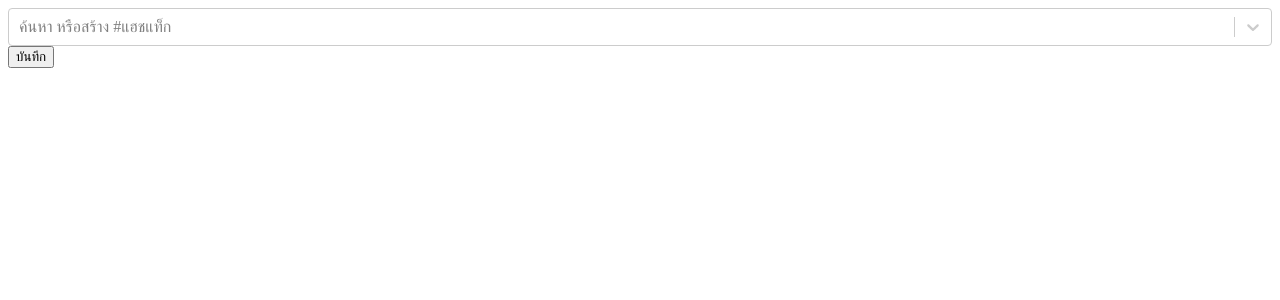
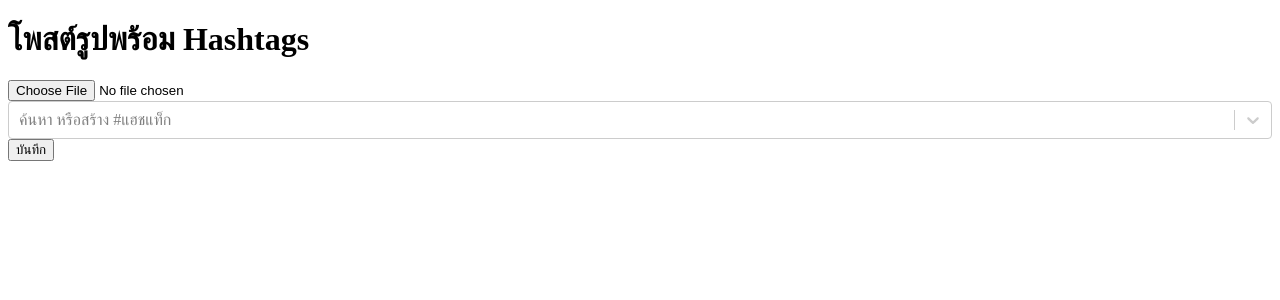
Before and after one commit to anechaboon/diversition-fe, a React (Vite) app: page / in a window 1280 px wide. Shown: the top 300 px of the page. Built offline with nearby package versions, Linux system fonts and the light colour scheme.

Commit message:
upload file and create post

```diff
--- a/src/App.jsx
+++ b/src/App.jsx
@@ -1,24 +1,7 @@
-import React, { useState } from 'react';
-import HashtagSelect from './components/HashtagSelect';
+// src/App.jsx
+import React from 'react';
+import PostPage from './pages/PostPage';
 
-export default function HashtagForm() {
-  const [hashtags, setHashtags] = useState([]);
-
-  const handleSubmit = (e) => {
-    e.preventDefault();
-    console.log('Selected hashtags:', hashtags);
-    // axios.post('/api/post', { hashtags }) ได้เลย
-  };
-
-  return (
-    <form onSubmit={handleSubmit} className="p-4 max-w-md mx-auto">
-      <HashtagSelect value={hashtags} onChange={setHashtags} />
-      <button
-        type="submit"
-        className="mt-4 bg-blue-600 text-white px-4 py-2 rounded-md hover:bg-blue-700"
-      >
-        บันทึก
-      </button>
-    </form>
-  );
+export default function App() {
+  return <PostPage />;
 }
--- a/src/components/HashtagSelect.jsx
+++ b/src/components/HashtagSelect.jsx
@@ -31,6 +31,7 @@ export default function HashtagSelect({ value, onChange }) {
 
       const hashtags = res.data?.data || [];
       const options = hashtags.map((tag) => ({
+        id: tag.id,
         value: tag.name,
         label: `#${tag.name}`,
       }));
@@ -86,7 +87,7 @@ export default function HashtagSelect({ value, onChange }) {
     try {
       const res = await axios.post(API_URL, { name });
       const created = res.data?.data || { name };
-      const newOption = { value: created.name, label: `#${created.name}` };
+      const newOption = { id: created.id, value: created.name, label: `#${created.name}` };
       onChange([...(value || []), newOption]);
     } catch (err) {
       console.error('create hashtag error', err);
--- /dev/null
+++ b/src/components/ImageUpload.jsx
@@ -0,0 +1,30 @@
+// src/components/ImageUpload.jsx
+import React, { useState } from 'react';
+
+export default function ImageUpload({ onFileSelect }) {
+  const [preview, setPreview] = useState(null);
+
+  const handleFileChange = (e) => {
+    const file = e.target.files[0];
+    if (!file) return;
+    onFileSelect(file); // ส่งไฟล์กลับ parent
+
+    const reader = new FileReader();
+    reader.onloadend = () => setPreview(reader.result);
+    reader.readAsDataURL(file);
+  };
+
+  return (
+    <div className="mb-4">
+      <input type="file" accept="image/*" onChange={handleFileChange} />
+      {preview && (
+        <img
+          src={preview}
+          alt="Preview"
+          className="mt-2 rounded-md border"
+          style={{ width: '100%', maxHeight: '300px', objectFit: 'cover' }}
+        />
+      )}
+    </div>
+  );
+}
--- /dev/null
+++ b/src/pages/PostPage.jsx
@@ -0,0 +1,57 @@
+// src/pages/PostPage.jsx
+import React, { useState } from 'react';
+import HashtagSelect from '../components/HashtagSelect';
+import ImageUpload from '../components/ImageUpload';
+import axios from 'axios';
+import { uploadFile } from '../utils/uploadFile'
+export default function PostPage() {
+  const [hashtags, setHashtags] = useState([]); // array ของ object {id, name}
+  const [imageFile, setImageFile] = useState(null);
+
+
+  const handleSubmit = async (e) => {
+    e.preventDefault();
+
+    if (!imageFile) {
+      alert('กรุณาเลือกภาพก่อน');
+      return;
+    }
+
+    try {
+      const hashtagIds = hashtags.map(tag => tag.id);
+      if (hashtagIds.length === 0) {
+        alert('กรุณาเลือกอย่างน้อย 1 hashtag');
+        return;
+      }
+      const imageId = await uploadFile(imageFile);
+
+      const response = await axios.post('http://localhost:4000/api/post', {
+        image_id: imageId,
+        hashtags: hashtagIds,
+      });
+
+      console.log('Post success:', response.data);
+      alert('บันทึกสำเร็จ');
+      setHashtags([]);
+      setImageFile(null);
+    } catch (error) {
+      console.error('Error submitting post:', error);
+    }
+  };
+
+  return (
+    <div className="p-4 max-w-md mx-auto">
+      <h1 className="text-xl font-bold mb-4">โพสต์รูปพร้อม Hashtags</h1>
+      <form onSubmit={handleSubmit}>
+        <ImageUpload onFileSelect={setImageFile} />
+        <HashtagSelect value={hashtags} onChange={setHashtags} />
+        <button
+          type="submit"
+          className="mt-4 bg-blue-600 text-white px-4 py-2 rounded-md hover:bg-blue-700"
+        >
+          บันทึก
+        </button>
+      </form>
+    </div>
+  );
+}
--- /dev/null
+++ b/src/utils/uploadFile.js
@@ -0,0 +1,26 @@
+// src/utils/uploadFile.js
+import axios from 'axios';
+
+/**
+ * uploadFile
+ * @param {File} file - ไฟล์ที่ต้องการอัปโหลด
+ * @param {string} url - endpoint สำหรับอัปโหลดไฟล์
+ * @returns {Promise<number|string>} - คืนค่า id ของไฟล์จาก server
+ */
+export async function uploadFile(file, url = 'http://localhost:4000/api/uploads/upload-image') {
+  if (!file) throw new Error('No file provided');
+
+  const formData = new FormData();
+  formData.append('image', file);
+
+  try {
+    const response = await axios.post(url, formData, {
+      headers: { 'Content-Type': 'multipart/form-data' },
+    });
+    // สมมติว่า server คืน { id: 123, url: '...' }
+    return response.data.id;
+  } catch (error) {
+    console.error('Upload file error:', error);
+    throw error;
+  }
+}
```
